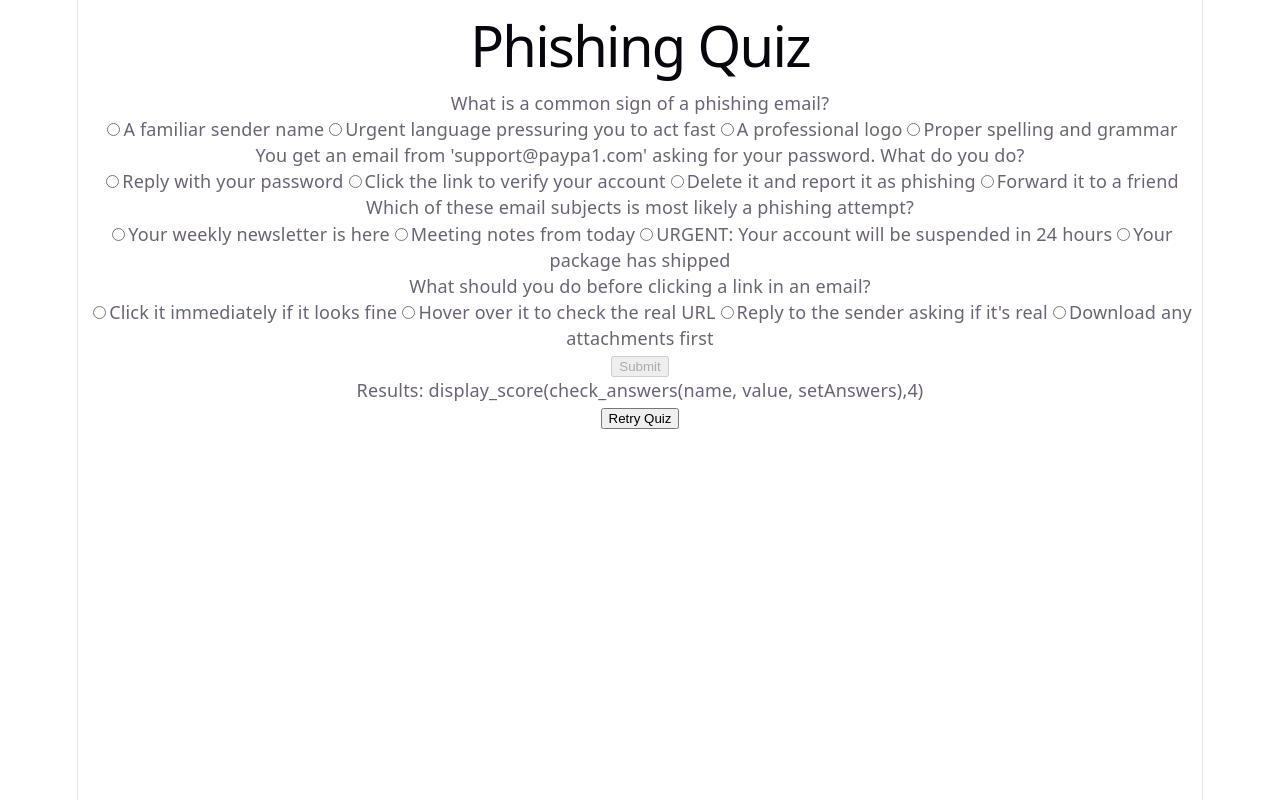
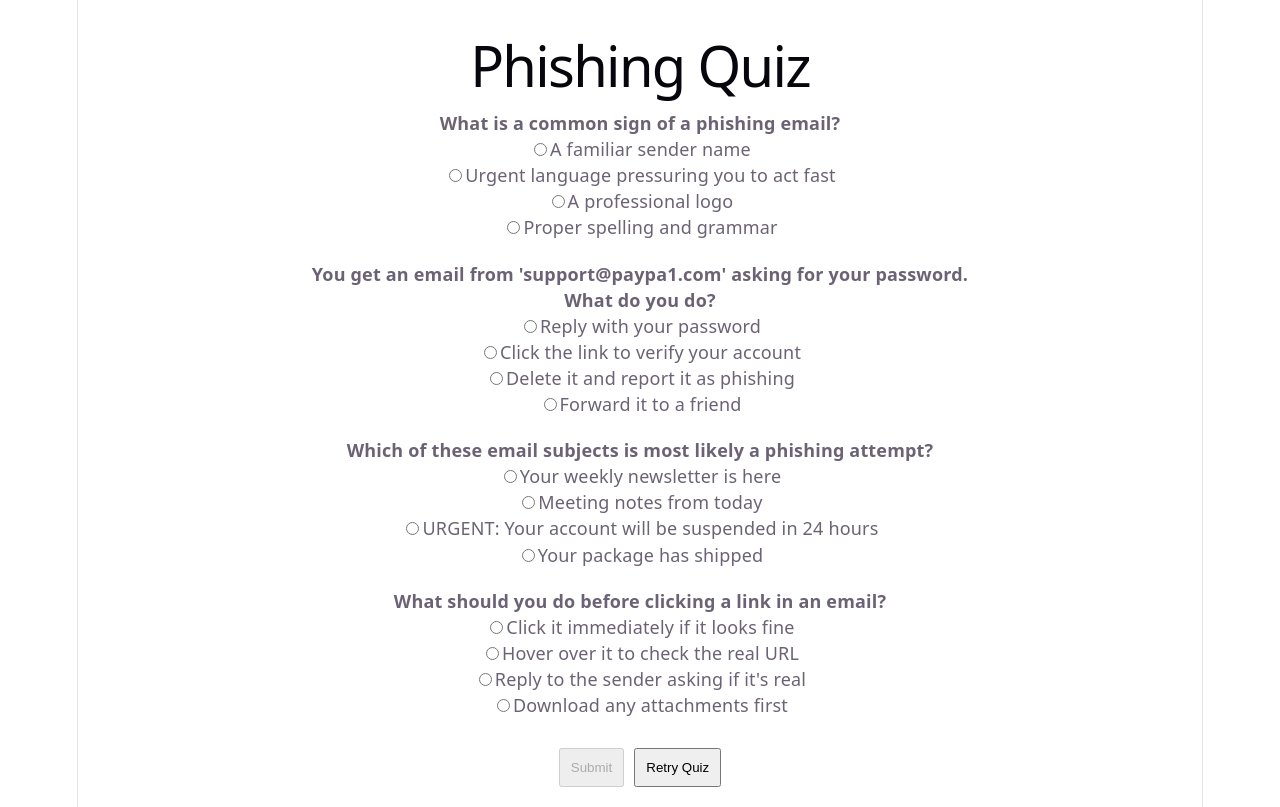
Before and after one commit to sakshipa-del/PhishingSimulation, a React (Vite) app: page /quiz in a window 1280 px wide. Built offline with nearby package versions, Linux system fonts and the light colour scheme.

Commit message:
remove venv from repo

```diff
--- a/src/Quiz.jsx
+++ b/src/Quiz.jsx
@@ -1,63 +1,104 @@
-import check_answer from 'view_quiz_score.py';
-import display_score from 'view_quiz_score.py';
 import { useState } from "react";
 
 const questions = [
   {
     id: 1,
     question: "What is a common sign of a phishing email?",
-    options: ["A familiar sender name", "Urgent language pressuring you to act fast", "A professional logo", "Proper spelling and grammar"],
+    options: [
+      "A familiar sender name",
+      "Urgent language pressuring you to act fast",
+      "A professional logo",
+      "Proper spelling and grammar",
+    ],
   },
   {
     id: 2,
-    question: "You get an email from 'support@paypa1.com' asking for your password. What do you do?",
-    options: ["Reply with your password", "Click the link to verify your account", "Delete it and report it as phishing", "Forward it to a friend"],
+    question:
+      "You get an email from 'support@paypa1.com' asking for your password. What do you do?",
+    options: [
+      "Reply with your password",
+      "Click the link to verify your account",
+      "Delete it and report it as phishing",
+      "Forward it to a friend",
+    ],
   },
   {
     id: 3,
-    question: "Which of these email subjects is most likely a phishing attempt?",
-    options: ["Your weekly newsletter is here", "Meeting notes from today", "URGENT: Your account will be suspended in 24 hours", "Your package has shipped"],
+    question:
+      "Which of these email subjects is most likely a phishing attempt?",
+    options: [
+      "Your weekly newsletter is here",
+      "Meeting notes from today",
+      "URGENT: Your account will be suspended in 24 hours",
+      "Your package has shipped",
+    ],
   },
   {
     id: 4,
-    question: "What should you do before clicking a link in an email?",
-    options: ["Click it immediately if it looks fine", "Hover over it to check the real URL", "Reply to the sender asking if it's real", "Download any attachments first"],
+    question:
+      "What should you do before clicking a link in an email?",
+    options: [
+      "Click it immediately if it looks fine",
+      "Hover over it to check the real URL",
+      "Reply to the sender asking if it's real",
+      "Download any attachments first",
+    ],
   },
 ];
 
-export default function Quiz({ onSubmit }) {
+export default function Quiz() {
   const [answers, setAnswers] = useState({});
+  const [result, setResult] = useState(null);
 
   const handleSelect = (questionId, option) => {
-    setAnswers({ ...answers, [questionId]: option });
+    setAnswers((prev) => ({
+      ...prev,
+      [questionId]: option,
+    }));
   };
 
   const handleSubmit = () => {
     if (Object.keys(answers).length !== questions.length) {
       alert("Please answer all questions before submitting.");
-    } else {
-      if (onSubmit) {
-        onSubmit(answers);
-      } // else {
-      //   console.log(answers);
-      // }
+      return;
     }
+
+    fetch("http://127.0.0.1:5000/quiz", {
+      method: "POST",
+      headers: {
+        "Content-Type": "application/json",
+      },
+      body: JSON.stringify(answers),
+    })
+      .then((res) => res.json())
+      .then((data) => {
+        setResult(data);
+      })
+      .catch(() => {
+        alert("Backend not connected. Is Python running?");
+      });
+  };
+
+  const resetQuiz = () => {
+    setAnswers({});
+    setResult(null);
   };
 
   return (
-    <div>
+    <div style={{ padding: "20px", maxWidth: "700px", margin: "auto" }}>
       <h1>Phishing Quiz</h1>
 
       {questions.map((q) => (
-        <div key={q.id}>
-          <p>{q.question}</p>
+        <div key={q.id} style={{ marginBottom: "20px" }}>
+          <p><strong>{q.question}</strong></p>
 
           {q.options.map((option) => (
-            <label key={option}>
+            <label key={option} style={{ display: "block" }}>
               <input
                 type="radio"
                 name={`question-${q.id}`}
                 value={option}
+                checked={answers[q.id] === option}
                 onChange={() => handleSelect(q.id, option)}
               />
               {option}
@@ -66,15 +107,29 @@ export default function Quiz({ onSubmit }) {
         </div>
       ))}
 
-      <button onClick={handleSubmit} disabled={Object.keys(answers).length !== questions.length}>
+      <button
+        onClick={handleSubmit}
+        disabled={Object.keys(answers).length !== questions.length}
+        style={{ padding: "10px", marginTop: "10px" }}
+      >
         Submit
       </button>
-      <p>
-        Results: display_score(check_answers(name, value, setAnswers),4)
-      </p>
-      <button onClick={Quiz}>
+
+      <button
+        onClick={resetQuiz}
+        style={{ padding: "10px", marginLeft: "10px" }}
+      >
         Retry Quiz
       </button>
+
+      {/* RESULT DISPLAY */}
+      {result && (
+        <div style={{ marginTop: "20px" }}>
+          <h2>
+            Score: {result.score} / {questions.length}
+          </h2>
+        </div>
+      )}
     </div>
   );
 }
```
Also changed, not shown: 1 other file (tests, documents, lock files or other folders).
